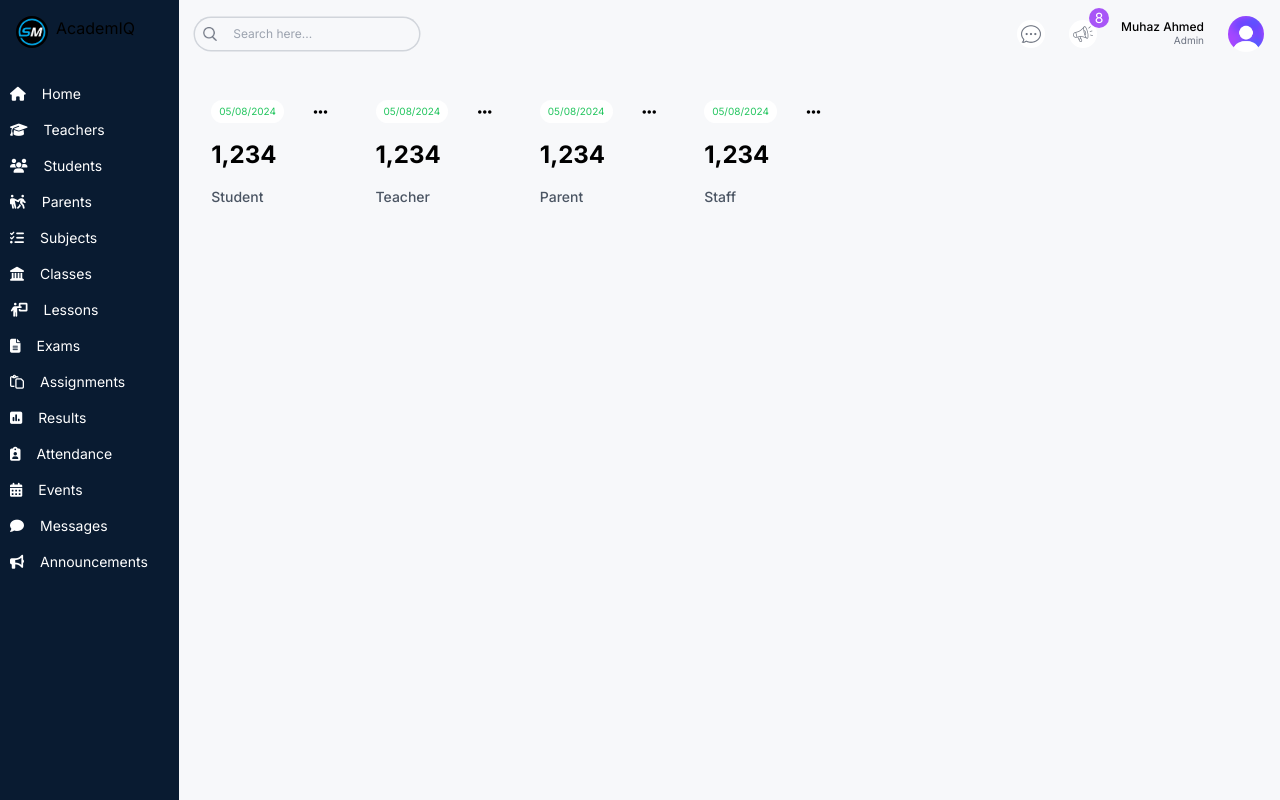
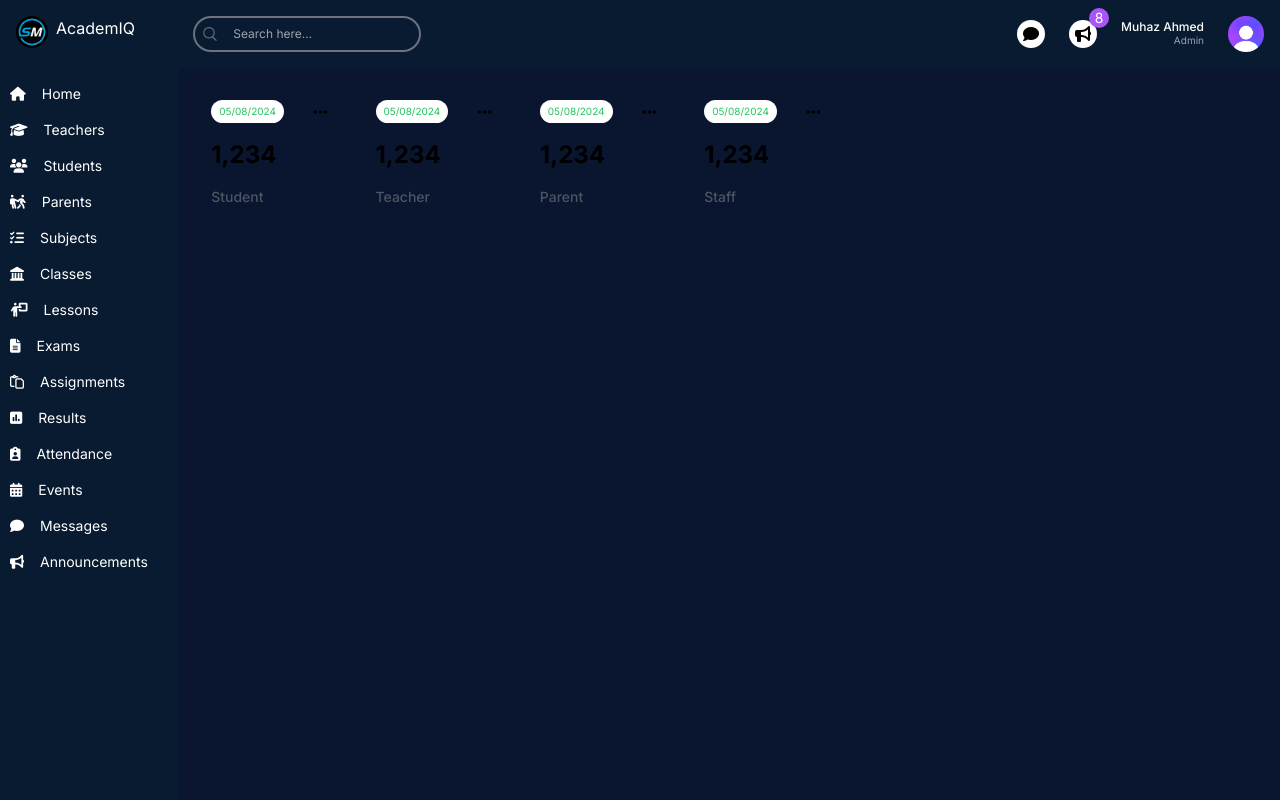
Before and after one commit to muhazAhmed/school-management, a Next.js app: page /admin in a window 1280 px wide. Built offline with nearby package versions, Linux system fonts and the light colour scheme.

Commit message:
updated bg color

```diff
--- a/src/app/(dashboard)/layout.tsx
+++ b/src/app/(dashboard)/layout.tsx
@@ -30,11 +30,11 @@ export default function DashboardLayout({
             height={32}
             style={{ borderRadius: "25px" }}
           />
-          <span className="hidden lg:block">AcademIQ</span>
+          <span className="hidden lg:block text-white">AcademIQ</span>
         </Link>
         <Menu/>
       </div>
-      <div className="w-[86%] md:w-[92%] lg:w-[84%] xl:w-[86%] bg-[#F7F8FA]">
+      <div className="w-[86%] md:w-[92%] lg:w-[84%] xl:w-[86%] bg-[#0A152F] text-white">
         <Navbar/>
         {children}
       </div>
--- a/src/components/Navbar.tsx
+++ b/src/components/Navbar.tsx
@@ -2,8 +2,8 @@ import Image from "next/image";
 
 const Navbar = () => {
   return (
-    <div className="flex items-center justify-between p-4">
-      <div className="hidden md:flex items-center gap-2 text-xs rounded-full ring-[1.5px] ring-gray-300 px-2">
+    <div className="flex items-center justify-between p-4 bg-[#091B31] text-white">
+      <div className="hidden md:flex items-center gap-2 text-xs rounded-full ring-[2px] ring-gray-500 px-2">
         <Image src="/search.png" alt="search-icon" width={14} height={14} />
         <input
           type="text"
@@ -13,22 +13,17 @@ const Navbar = () => {
       </div>
       <div className="flex items-center gap-6 justify-end w-full">
         <div className="bg-white rounded-full w-7 h-7 flex items-center justify-center cursor-pointer">
-          <Image src="/message.png" alt="msg-icon" width={20} height={20} />
+          <i className="fa-solid fa-comment text-black"></i>
         </div>
         <div className="bg-white rounded-full w-7 h-7 flex items-center justify-center cursor-pointer relative">
-          <Image
-            src="/announcement.png"
-            alt="msg-icon"
-            width={20}
-            height={20}
-          />
+          <i className="fa-solid fa-bullhorn text-black"></i>
           <div className="absolute -top-3 -right-3 w-5 h-5 flex items-center justify-center bg-purple-500 text-white rounded-full text-sm">
             8
           </div>
         </div>
         <div className="flex flex-col cursor-pointer">
           <span className="text-xs leading-3 font-medium">Muhaz Ahmed</span>
-          <span className="text-[10px] text-right text-gray-500">Admin</span>
+          <span className="text-[10px] text-right text-gray-400">Admin</span>
         </div>
         <Image
           className="rounded-full cursor-pointer"
```
